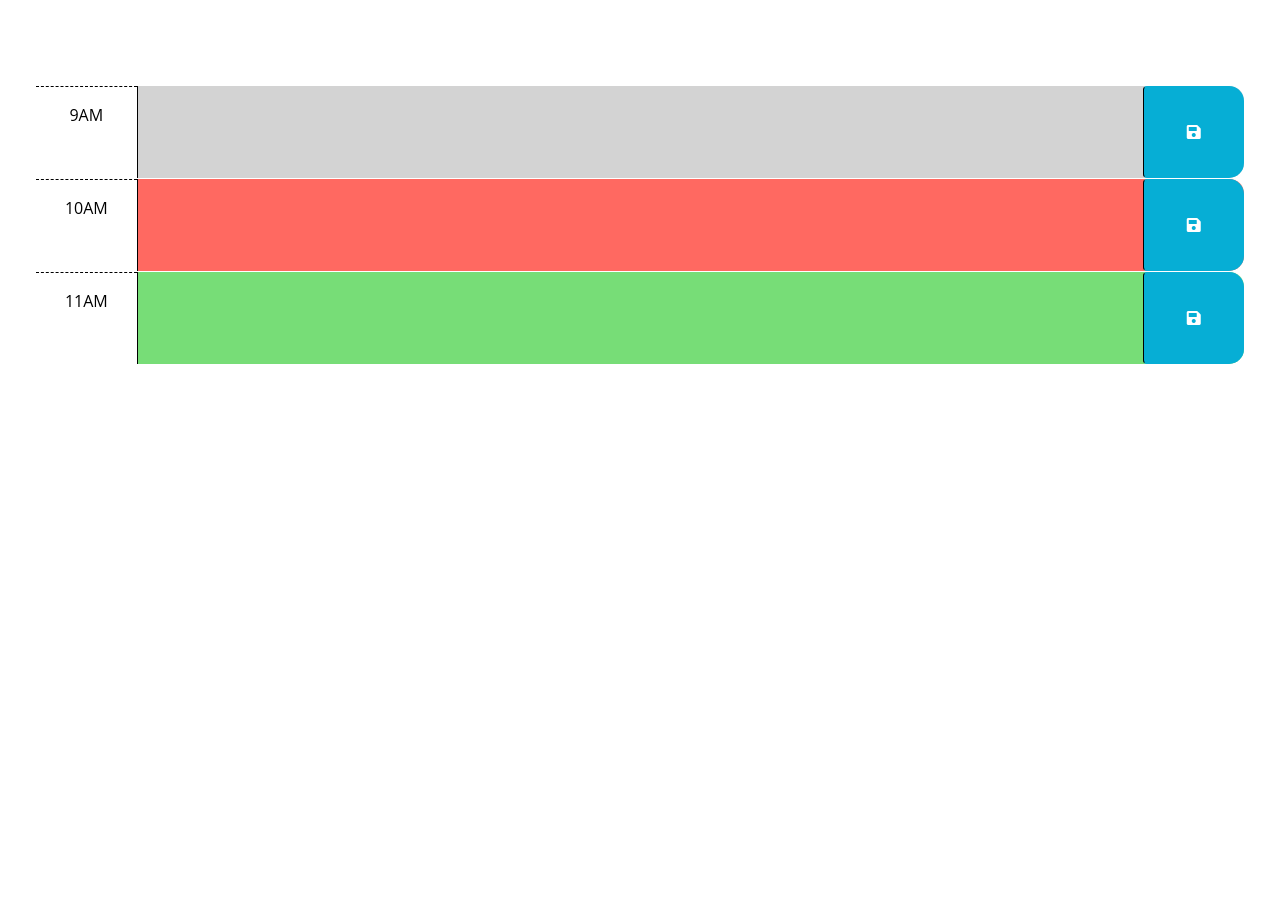
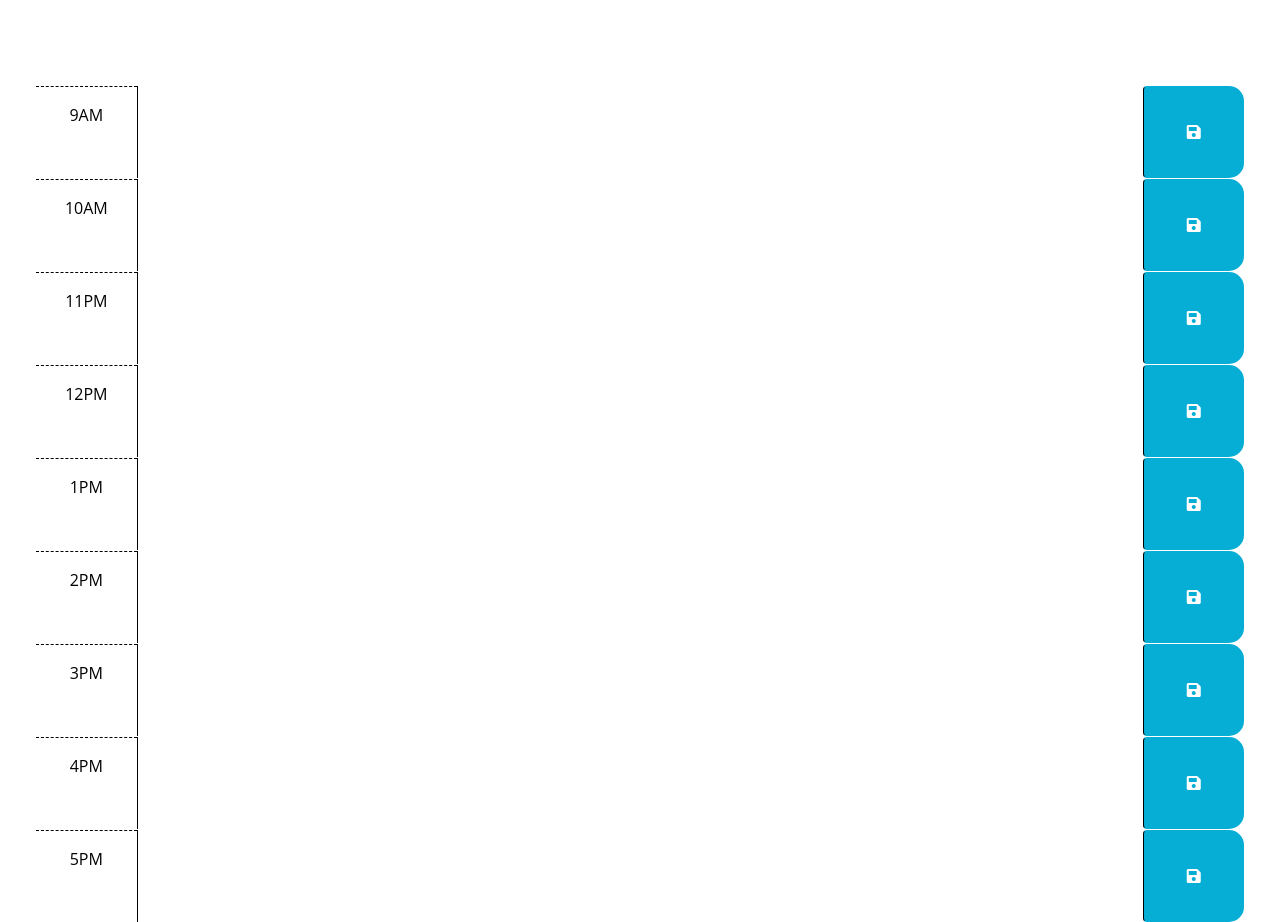
Before and after one commit to Kev-Castro/work_day_challenge, a plain HTML site: page index.html in a window 1280 px wide. Shown: the part 166-1088 px from the top of the page. Before the commit the page ends 800 px from the top, so only its background shows below. Drawn offline with nearby package versions, Linux system fonts and the light colour scheme.

Commit message:
added hours from 12pm tp 5pm onto html file

```diff
--- a/index.html
+++ b/index.html
@@ -1,7 +1,5 @@
 <!DOCTYPE html>
 <html lang="en">
-
-<!-- worked on a seperate repo and now adding all my code to this repo to submit for grading -->
 
 <head>
   <meta charset="UTF-8" />
@@ -17,24 +15,15 @@
 </head>
 
 <body>
-  <header class="p-5 mb-4">
+  <header class="p-5 mb-4 ">
     <h1 class="display-3">Work Day Scheduler</h1>
     <p class="lead">A simple calendar app for scheduling your work day</p>
     <p id="currentDay" class="lead"></p>
   </header>
   <div class="container-fluid px-5">
-    <!-- Use class for "past", "present", and "future" to apply styles to the
-        time-block divs accordingly. The javascript will need to do this by
-        adding/removing these classes on each div by comparing the hour in the
-        id to the current hour. The html provided below is meant to be an example
-        demonstrating how the css provided can be leveraged to create the
-        desired layout and colors. The html below should be removed or updated
-        in the finished product. Remember to delete this comment once the
-        code is implemented.
-        -->
+    <div class="local text-center" aria-hidden="true"></div>
 
-    <!-- Example of a past time block. The "past" class adds a gray background color. -->
-    <div id="hour-9" class="row time-block past">
+    <div id="hour-9" class="row time-block ">
       <div class="col-2 col-md-1 hour text-center py-3">9AM</div>
       <textarea class="col-8 col-md-10 description" rows="3"> </textarea>
       <button class="btn saveBtn col-2 col-md-1" aria-label="save">
@@ -42,8 +31,7 @@
       </button>
     </div>
 
-    <!-- Example of a present time block. The "present" class adds a red background color. -->
-    <div id="hour-10" class="row time-block present">
+    <div id="hour-10" class="row time-block ">
       <div class="col-2 col-md-1 hour text-center py-3">10AM</div>
       <textarea class="col-8 col-md-10 description" rows="3"> </textarea>
       <button class="btn saveBtn col-2 col-md-1" aria-label="save">
@@ -51,9 +39,56 @@
       </button>
     </div>
 
-    <!-- Example of a future time block. The "future" class adds a green background color. -->
-    <div id="hour-11" class="row time-block future">
-      <div class="col-2 col-md-1 hour text-center py-3">11AM</div>
+    <div id="hour-11" class="row time-block">
+      <div class="col-2 col-md-1 hour text-center py-3">11PM</div>
+      <textarea class="col-8 col-md-10 description" rows="3"> </textarea>
+      <button class="btn saveBtn col-2 col-md-1" aria-label="save">
+        <i class="fas fa-save" aria-hidden="true"></i>
+      </button>
+    </div>
+
+    <div id="hour-12" class="row time-block">
+      <div class="col-2 col-md-1 hour text-center py-3">12PM</div>
+      <textarea class="col-8 col-md-10 description" rows="3"> </textarea>
+      <button class="btn saveBtn col-2 col-md-1" aria-label="save">
+        <i class="fas fa-save" aria-hidden="true"></i>
+      </button>
+    </div>
+
+    <div id="hour-13" class="row time-block">
+      <div class="col-2 col-md-1 hour text-center py-3">1PM</div>
+      <textarea class="col-8 col-md-10 description" rows="3"> </textarea>
+      <button class="btn saveBtn col-2 col-md-1" aria-label="save">
+        <i class="fas fa-save" aria-hidden="true"></i>
+      </button>
+    </div>
+
+    <div id="hour-14" class="row time-block">
+      <div class="col-2 col-md-1 hour text-center py-3">2PM</div>
+      <textarea class="col-8 col-md-10 description" rows="3"> </textarea>
+      <button class="btn saveBtn col-2 col-md-1" aria-label="save">
+        <i class="fas fa-save" aria-hidden="true"></i>
+      </button>
+    </div>
+
+    <div id="hour-15" class="row time-block">
+      <div class="col-2 col-md-1 hour text-center py-3">3PM</div>
+      <textarea class="col-8 col-md-10 description" rows="3"> </textarea>
+      <button class="btn saveBtn col-2 col-md-1" aria-label="save">
+        <i class="fas fa-save" aria-hidden="true"></i>
+      </button>
+    </div>
+
+    <div id="hour-16" class="row time-block">
+      <div class="col-2 col-md-1 hour text-center py-3">4PM</div>
+      <textarea class="col-8 col-md-10 description" rows="3"> </textarea>
+      <button class="btn saveBtn col-2 col-md-1" aria-label="save">
+        <i class="fas fa-save" aria-hidden="true"></i>
+      </button>
+    </div>
+
+    <div id="hour-17" class="row time-block">
+      <div class="col-2 col-md-1 hour text-center py-3">5PM</div>
       <textarea class="col-8 col-md-10 description" rows="3"> </textarea>
       <button class="btn saveBtn col-2 col-md-1" aria-label="save">
         <i class="fas fa-save" aria-hidden="true"></i>
```
